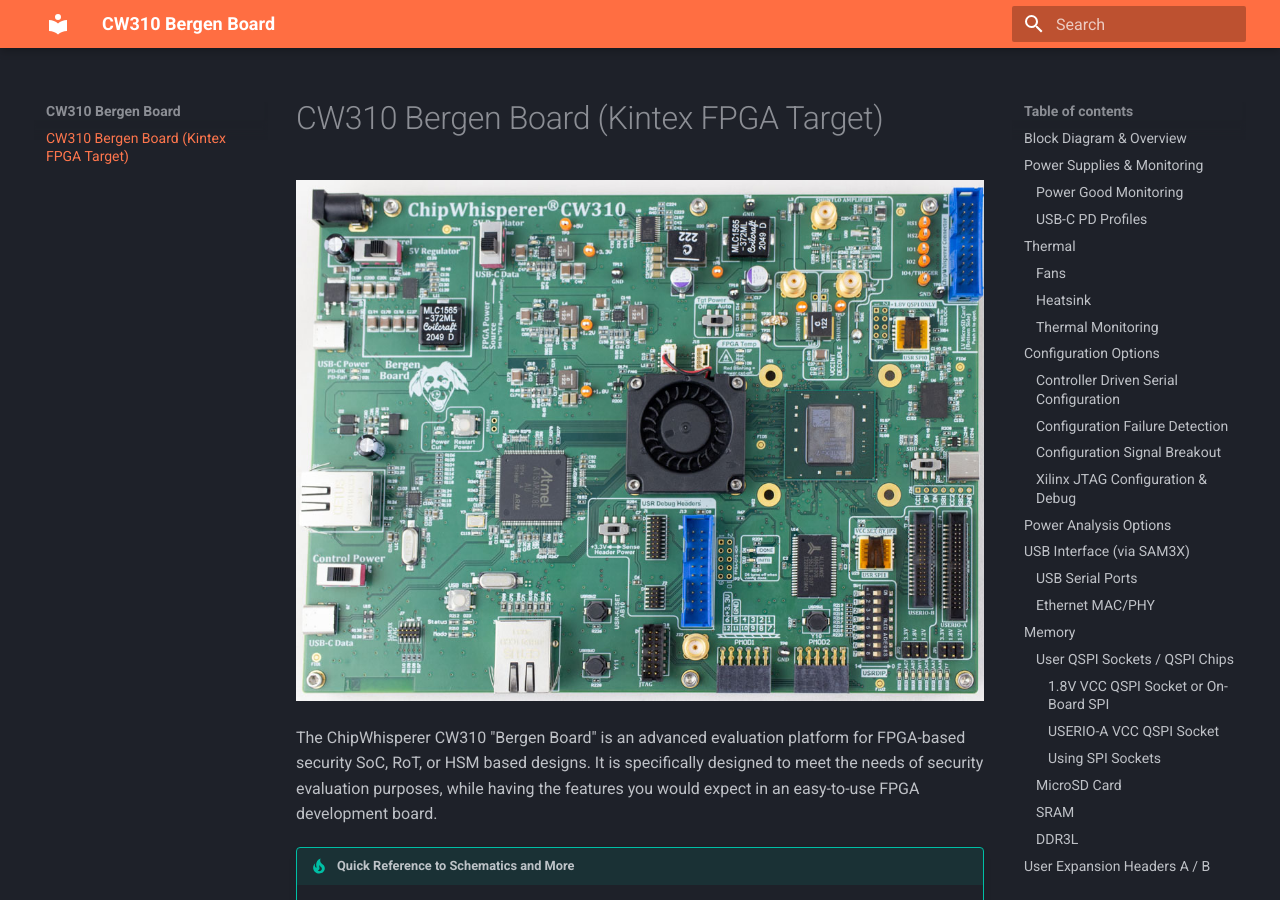
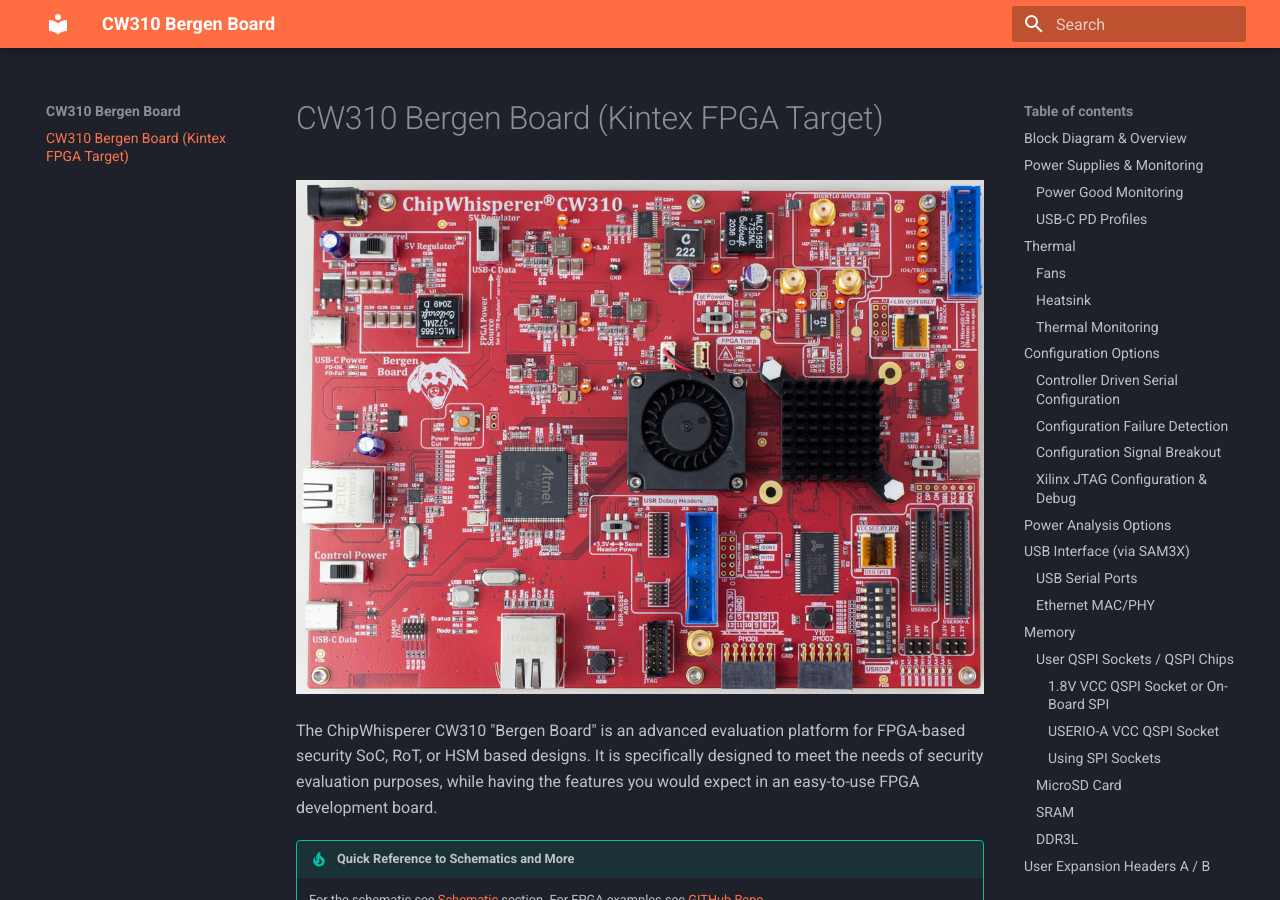
Before and after one commit to newaetech/cw310-bergen-board, an MkDocs documentation site: the page built from docs/README.md, in a window 1280 px wide and 900 px high. Built offline with MkDocs 1.6.1 and Material for MkDocs 9.7.7, drawn with Linux system fonts in a browser that asks for light colours.

Commit message:
image change

```diff
--- a/docs/README.md
+++ b/docs/README.md
@@ -1,7 +1,7 @@
 # CW310 Bergen Board (Kintex FPGA Target)
 
 
-[ ![CW310 Bergen Board](Images/cw310-bergenk410t.jpeg "CW310 Bergen Board") ](Images/cw310-bergenk410t.jpeg)
+[ ![CW310 Bergen Board](Images/cw310-bergen-heatsink.jpeg "CW310 Bergen Board") ](Images/cw310-bergenk410t.jpeg)
 
 The ChipWhisperer CW310 "Bergen Board" is an advanced evaluation platform for FPGA-based security SoC, RoT, or HSM based designs. It is specifically designed to meet the needs of security evaluation purposes, while having the features you would expect in an easy-to-use FPGA development board.
 
```
Also changed, not shown: docs/Images/cw310-bergen-heatsink.jpeg (added).
